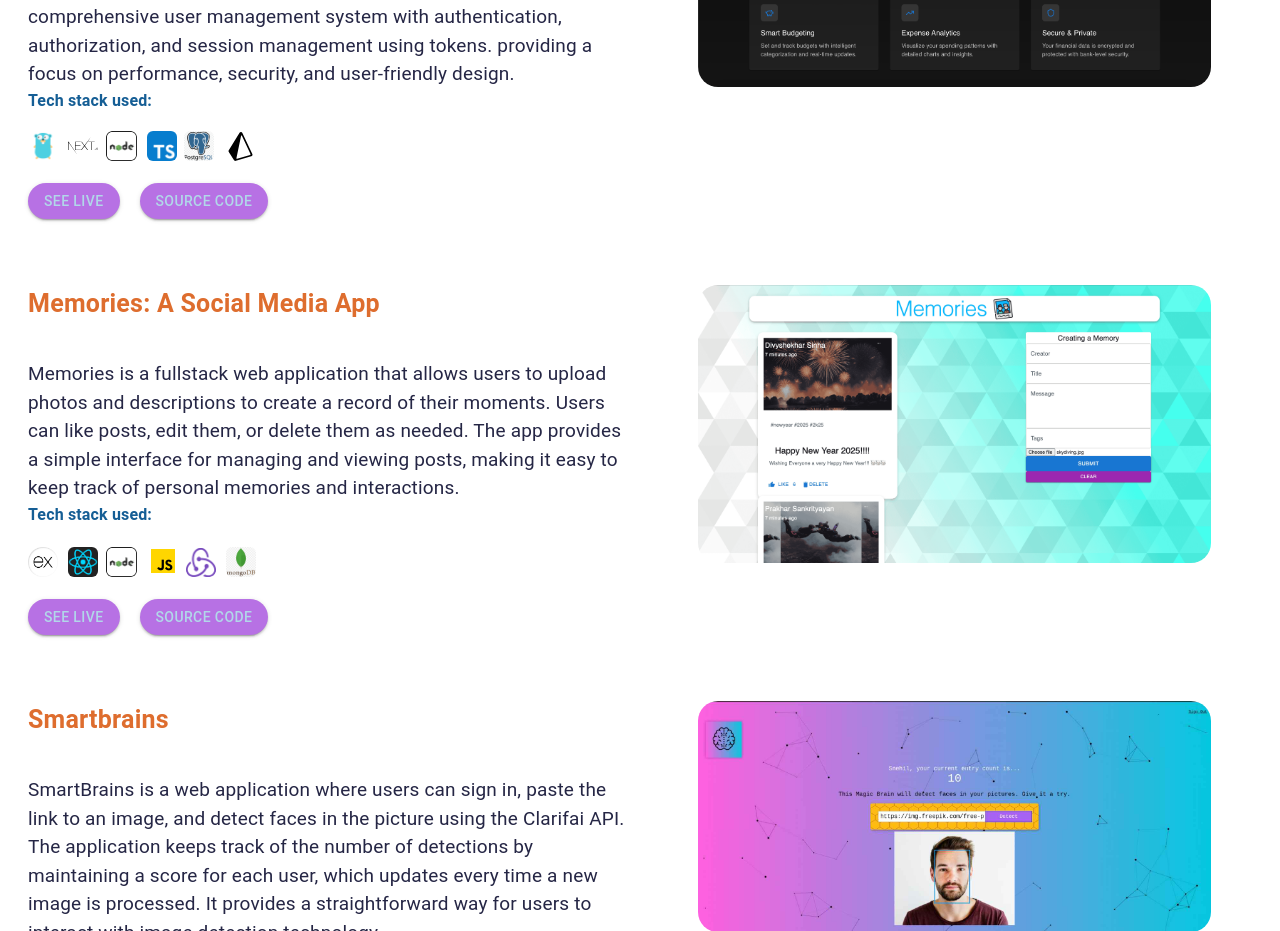
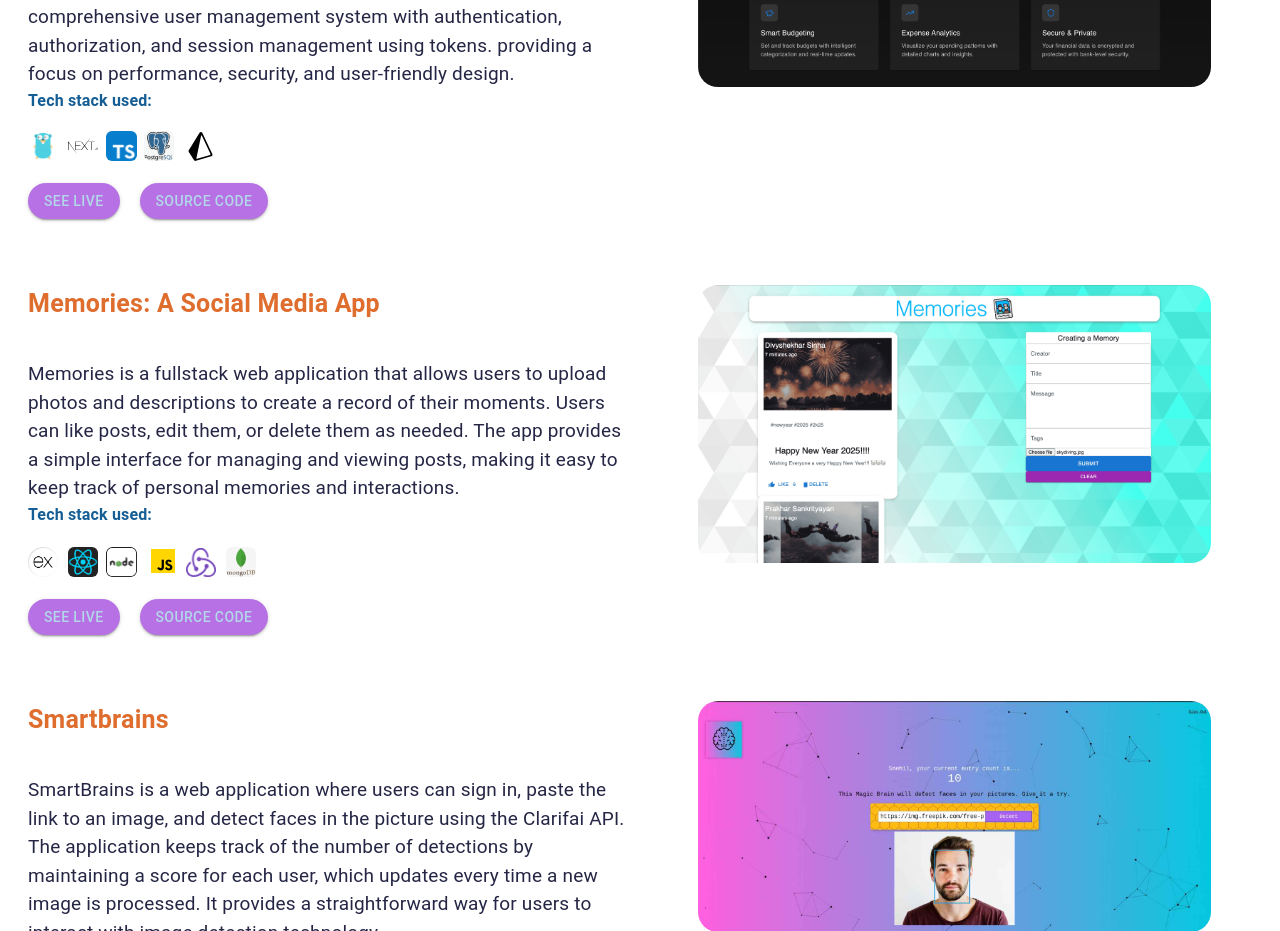
Before and after one commit to Divyshekhar/Portfolio, a React (Vite) app: page / in a window 1280 px wide. Shown: the part 1500-2431 px from the top of the page. Built offline with nearby package versions, Linux system fonts and the light colour scheme.

Commit message:
fix: remove node from finsnap

```diff
--- a/src/components/FinSnap.jsx
+++ b/src/components/FinSnap.jsx
@@ -3,7 +3,6 @@ import FinSnap_img from '../assets/FinSnap.png';
 import Prisma_icon from '../assets/prisma.svg';
 import TS_icon from '../assets/TS_icon.png';
 import Go_icon from '../assets/golang.png';
-import Node_icon from '../assets/Node_icon.png';
 import Postgres_icon from '../assets/postgres_icon.png';
 import Next_icon from '../assets/nextjs.svg';
 
@@ -38,16 +37,6 @@ export const FinSnap = ({ darkTheme }) => {
                 />
                 </Tooltip>
 
-                <Tooltip title="Node.js">
-
-                <img
-                    src={Node_icon}
-                    title="Node JS"
-                    alt="Node"
-                    style={{ height: 'auto', width: '5%', borderRadius: "20%", marginRight: '10px' }}
-
-                    />
-                </Tooltip>
                 <Tooltip title="Typescript">
                 <img
                     src={TS_icon}
```
